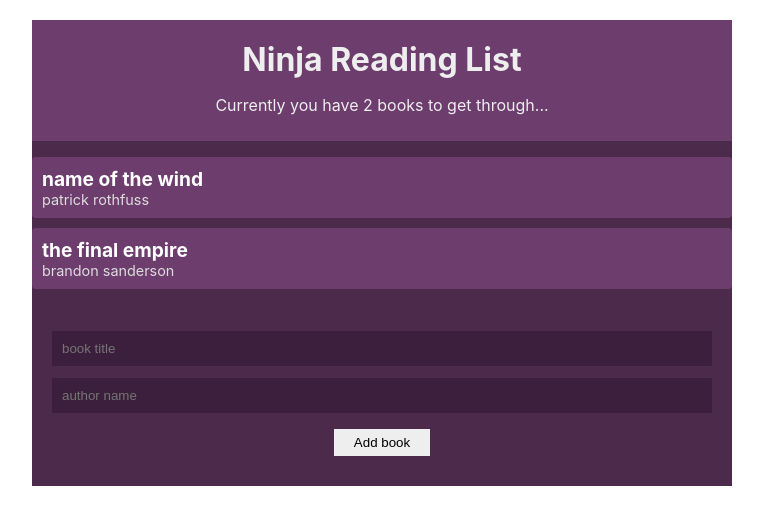
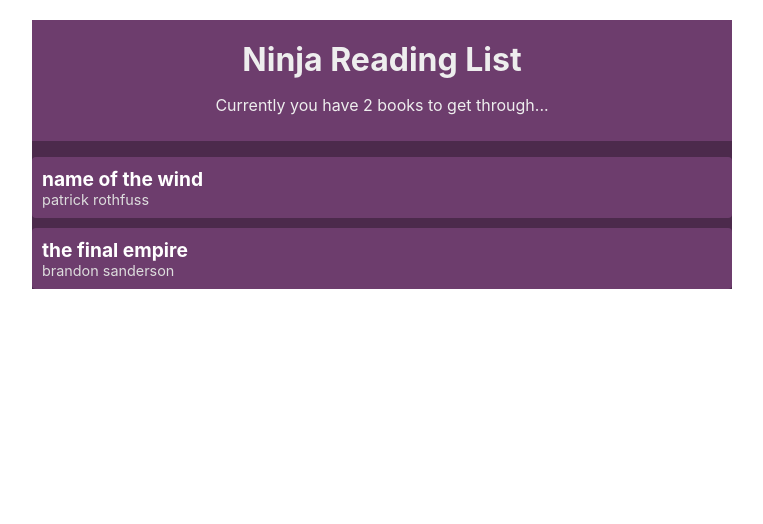
Before and after one commit to sawepeter/booklist, a React (Create React App) app: page / in a window 1280 px wide. Shown: the top 524 px of the page, without its empty margins (258-1021 px from the left). Built offline with nearby package versions, Linux system fonts and the light colour scheme.

Commit message:
code refactor

```diff
--- a/src/components/NewBookForm.js
+++ b/src/components/NewBookForm.js
@@ -6,22 +6,7 @@ const NewBookForm = () => {
     const {title, setTitle} = useState('');
     const {author, setAuthor} = useState('');
 
-    const handleSubmit = (e) => {
-        e.preventDefault();
 
-        addBook(title, author);
-        setTitle('');
-        setAuthor('');
-    }
-    return (
-        <form onSubmit={handleSubmit}>
-            <input type="text" placeholder="book title" value={title}
-            onChange={(e) => setTitle(e.target.value)} />
-            <input type="text" placeholder="author name" value={author}
-            onChange={(e) => setAuthor(e.target.value)} />
-            <input type="submit" value="Add book"/>
-        </form>
-     );
 }
 
 export default NewBookForm;
```
